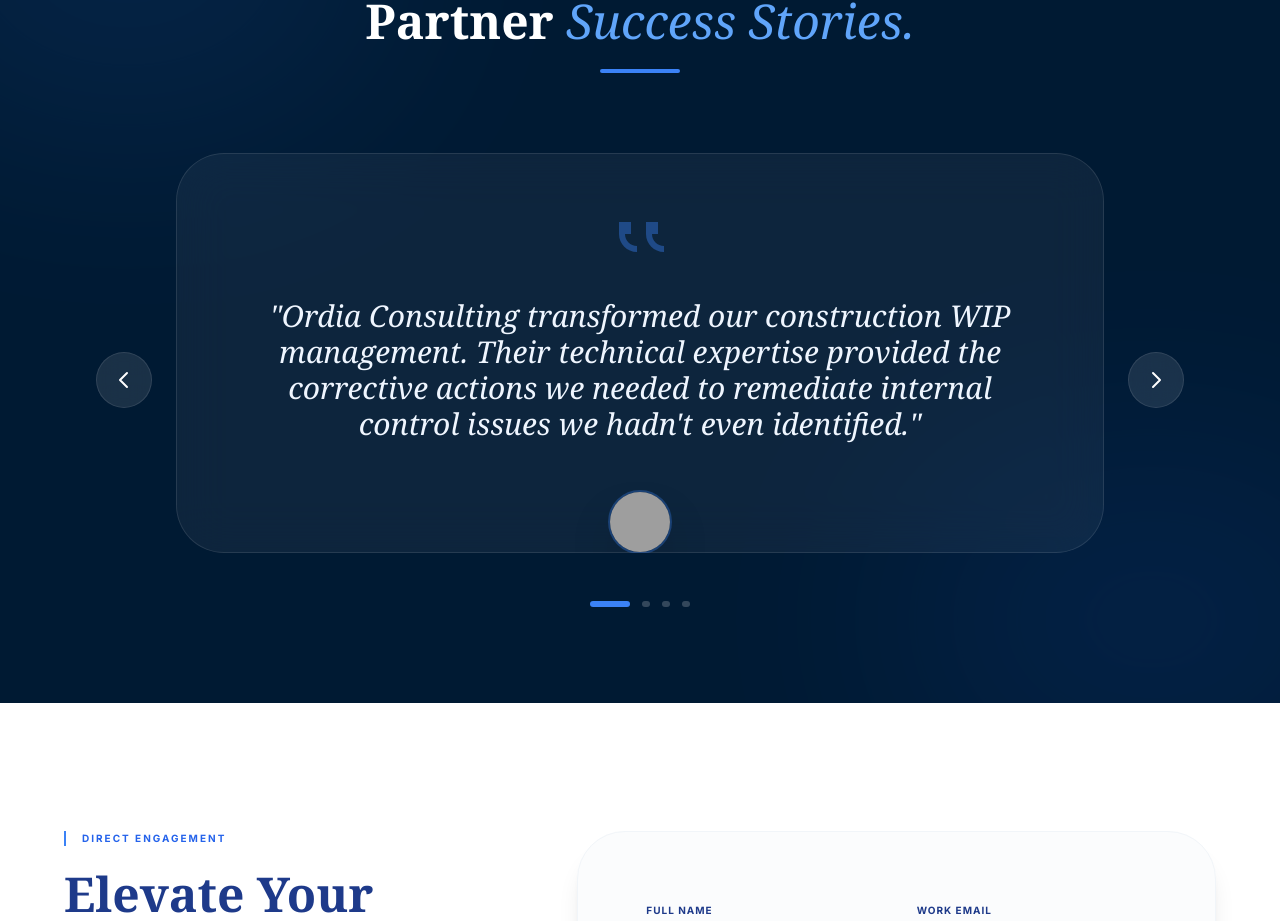
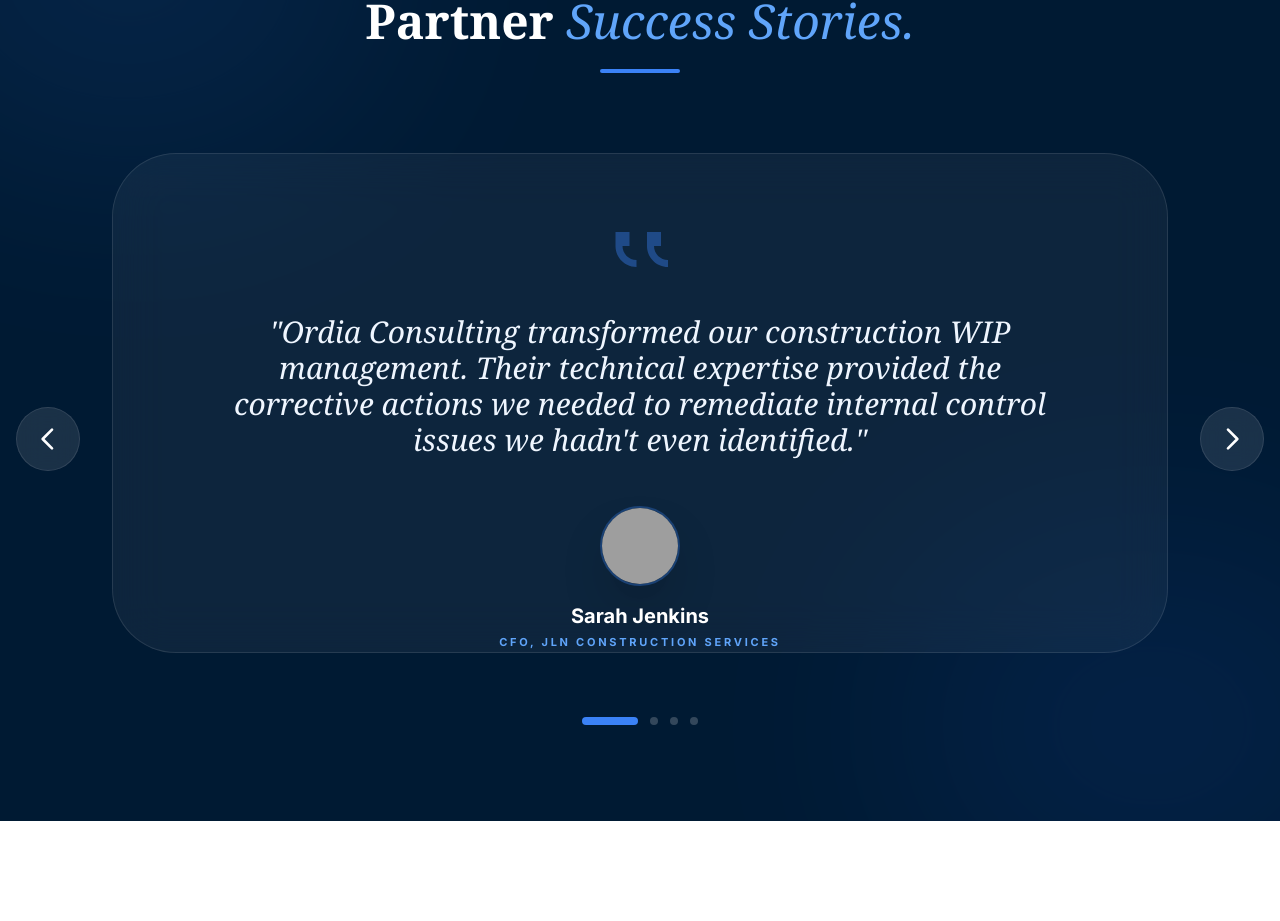
Before and after one commit to delian88/ordia-consulting, a React (Vite) app: page / in a window 1280 px wide. Shown: the part 4762-5683 px from the top of the page. Built offline with nearby package versions, Linux system fonts and the light colour scheme; grey boxes are pictures that could not be loaded; a web font is replaced by a local one.

Commit message:
feat(Testimonials): Improve layout and spacing
Adjusted testimonial container width and testimonial card padding for better visual appeal and readability. Increased minimum height of the slider content to accommodate varying content lengths.

```diff
--- a/components/Testimonials.tsx
+++ b/components/Testimonials.tsx
@@ -67,9 +67,9 @@
           <div className="w-16 md:w-20 h-1 bg-blue-500 mx-auto rounded-full"></div>
         </div>
 
-        <div className="max-w-5xl mx-auto relative px-0 md:px-12">
+        <div className="max-w-6xl mx-auto relative px-0 md:px-12">
           {/* Slider Content */}
-          <div className="overflow-hidden relative min-h-[550px] sm:min-h-[450px] md:min-h-[400px]">
+          <div className="overflow-hidden relative min-h-[580px] sm:min-h-[480px] md:min-h-[500px]">
             {testimonials.map((t, i) => (
               <div
                 key={i}
@@ -82,40 +82,42 @@
                 }`}
                 style={{ visibility: i === currentIndex ? 'visible' : 'hidden' }}
               >
-                <div className="bg-white/5 backdrop-blur-xl border border-white/10 p-6 sm:p-8 md:p-14 rounded-[2rem] md:rounded-[3rem] flex flex-col items-center text-center h-full hover:bg-white/10 transition-colors group">
-                  <div className="mb-6 md:mb-10">
-                    <svg className="w-8 h-8 md:w-12 md:h-12 text-blue-500 opacity-40 group-hover:opacity-100 transition-opacity" fill="currentColor" viewBox="0 0 32 32">
+                <div className="bg-white/5 backdrop-blur-xl border border-white/10 p-6 sm:p-10 md:p-16 rounded-[2rem] md:rounded-[4rem] flex flex-col items-center text-center h-full hover:bg-white/10 transition-colors group">
+                  <div className="mb-6 md:mb-10 shrink-0">
+                    <svg className="w-8 h-8 md:w-14 md:h-14 text-blue-500 opacity-40 group-hover:opacity-100 transition-opacity" fill="currentColor" viewBox="0 0 32 32">
                       <path d="M10 8v8H6c0 4.418 3.582 8 8 8v4c-6.627 0-12-5.373-12-12V8h8zm18 0v8h-4c0 4.418 3.582 8 8 8v4c-6.627 0-12-5.373-12-12V8h8z" />
                     </svg>
                   </div>
 
-                  <blockquote className="text-blue-50 text-base sm:text-xl md:text-3xl font-serif leading-relaxed mb-8 md:mb-12 italic font-light px-2">
-                    "{t.quote}"
-                  </blockquote>
+                  <div className="flex-grow flex items-center justify-center">
+                    <blockquote className="text-blue-50 text-base sm:text-xl md:text-3xl font-serif leading-relaxed mb-8 md:mb-12 italic font-light px-2 md:px-8">
+                      "{t.quote}"
+                    </blockquote>
+                  </div>
 
-                  <div className="flex flex-col items-center mt-auto">
-                    <div className="w-14 h-14 md:w-16 md:h-16 rounded-full overflow-hidden border-2 border-blue-500/30 mb-4 shadow-2xl">
+                  <div className="flex flex-col items-center mt-auto shrink-0">
+                    <div className="w-14 h-14 md:w-20 md:h-20 rounded-full overflow-hidden border-2 border-blue-500/30 mb-4 shadow-2xl">
                       <img
                         src={t.avatar}
                         alt={t.author}
                         className="w-full h-full object-cover"
                       />
                     </div>
-                    <h4 className="text-white font-bold text-base md:text-lg">{t.author}</h4>
-                    <p className="text-blue-400 text-[9px] md:text-[10px] uppercase tracking-[0.25em] font-bold mt-1">{t.role}</p>
+                    <h4 className="text-white font-bold text-base md:text-xl">{t.author}</h4>
+                    <p className="text-blue-400 text-[9px] md:text-[11px] uppercase tracking-[0.25em] font-bold mt-1">{t.role}</p>
                   </div>
                 </div>
               </div>
             ))}
           </div>
 
-          {/* Navigation Arrows - Hidden on very small screens, adjusted for small screens */}
+          {/* Navigation Arrows */}
           <button
             onClick={prevSlide}
             aria-label="Previous testimonial"
-            className="absolute left-0 top-1/2 -translate-y-1/2 -ml-2 sm:-ml-4 md:-ml-8 w-10 h-10 md:w-14 md:h-14 bg-white/10 backdrop-blur-md border border-white/10 rounded-full flex items-center justify-center text-white hover:bg-blue-600 transition-all z-20 group"
+            className="absolute left-0 top-1/2 -translate-y-1/2 -ml-2 sm:-ml-4 md:-ml-12 w-10 h-10 md:w-16 md:h-16 bg-white/10 backdrop-blur-md border border-white/10 rounded-full flex items-center justify-center text-white hover:bg-blue-600 transition-all z-20 group"
           >
-            <svg className="w-5 h-5 md:w-6 md:h-6 rotate-180 group-hover:-translate-x-1 transition-transform" fill="none" stroke="currentColor" viewBox="0 0 24 24">
+            <svg className="w-5 h-5 md:w-8 md:h-8 rotate-180 group-hover:-translate-x-1 transition-transform" fill="none" stroke="currentColor" viewBox="0 0 24 24">
               <path strokeLinecap="round" strokeLinejoin="round" strokeWidth={2} d="M9 5l7 7-7 7" />
             </svg>
           </button>
@@ -123,22 +125,22 @@
           <button
             onClick={nextSlide}
             aria-label="Next testimonial"
-            className="absolute right-0 top-1/2 -translate-y-1/2 -mr-2 sm:-mr-4 md:-mr-8 w-10 h-10 md:w-14 md:h-14 bg-white/10 backdrop-blur-md border border-white/10 rounded-full flex items-center justify-center text-white hover:bg-blue-600 transition-all z-20 group"
+            className="absolute right-0 top-1/2 -translate-y-1/2 -mr-2 sm:-mr-4 md:-mr-12 w-10 h-10 md:w-16 md:h-16 bg-white/10 backdrop-blur-md border border-white/10 rounded-full flex items-center justify-center text-white hover:bg-blue-600 transition-all z-20 group"
           >
-            <svg className="w-5 h-5 md:w-6 md:h-6 group-hover:translate-x-1 transition-transform" fill="none" stroke="currentColor" viewBox="0 0 24 24">
+            <svg className="w-5 h-5 md:w-8 md:h-8 group-hover:translate-x-1 transition-transform" fill="none" stroke="currentColor" viewBox="0 0 24 24">
               <path strokeLinecap="round" strokeLinejoin="round" strokeWidth={2} d="M9 5l7 7-7 7" />
             </svg>
           </button>
 
           {/* Indicators */}
-          <div className="flex justify-center space-x-3 mt-8 md:mt-12">
+          <div className="flex justify-center space-x-3 mt-8 md:mt-16">
             {testimonials.map((_, i) => (
               <button
                 key={i}
                 aria-label={`Go to testimonial ${i + 1}`}
                 onClick={() => setCurrentIndex(i)}
-                className={`h-1 md:h-1.5 transition-all duration-500 rounded-full ${
-                  i === currentIndex ? 'w-8 md:w-10 bg-blue-500' : 'w-2 bg-white/20 hover:bg-white/40'
+                className={`h-1 md:h-2 transition-all duration-500 rounded-full ${
+                  i === currentIndex ? 'w-8 md:w-14 bg-blue-500' : 'w-2 bg-white/20 hover:bg-white/40'
                 }`}
               />
             ))}
```
